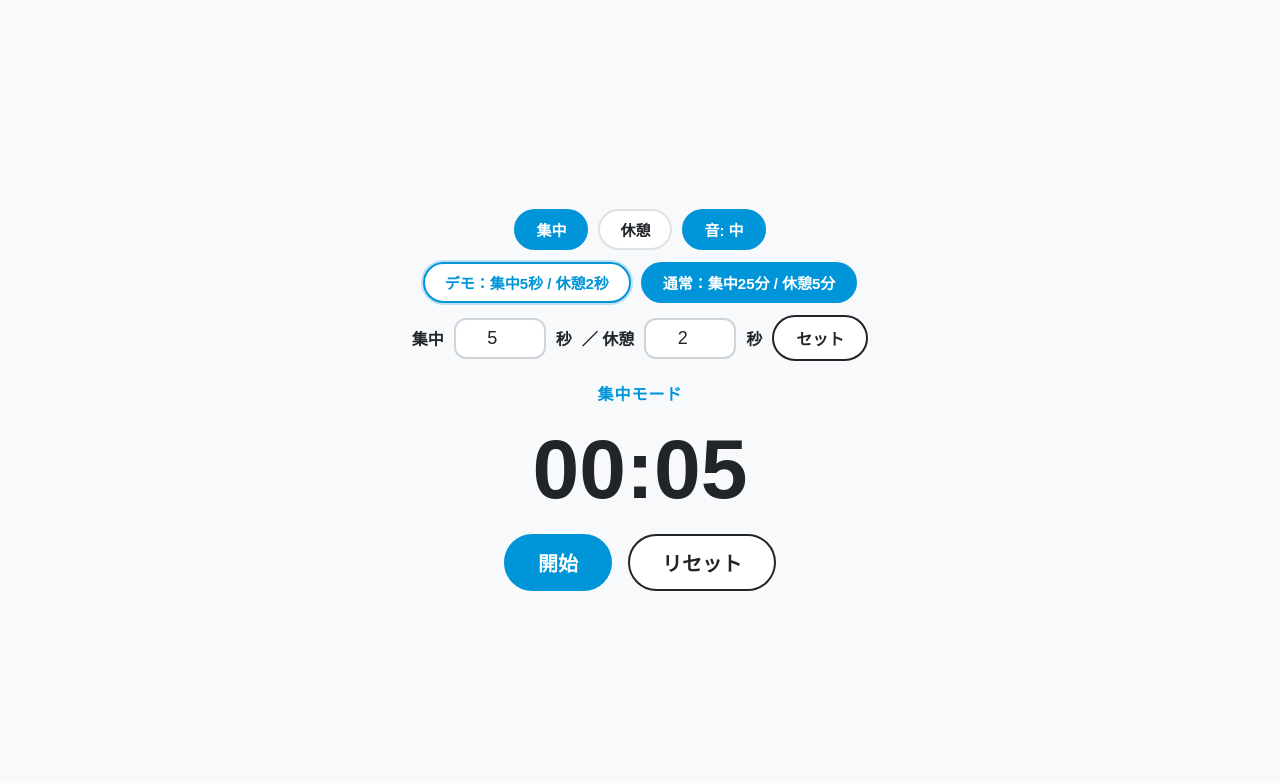
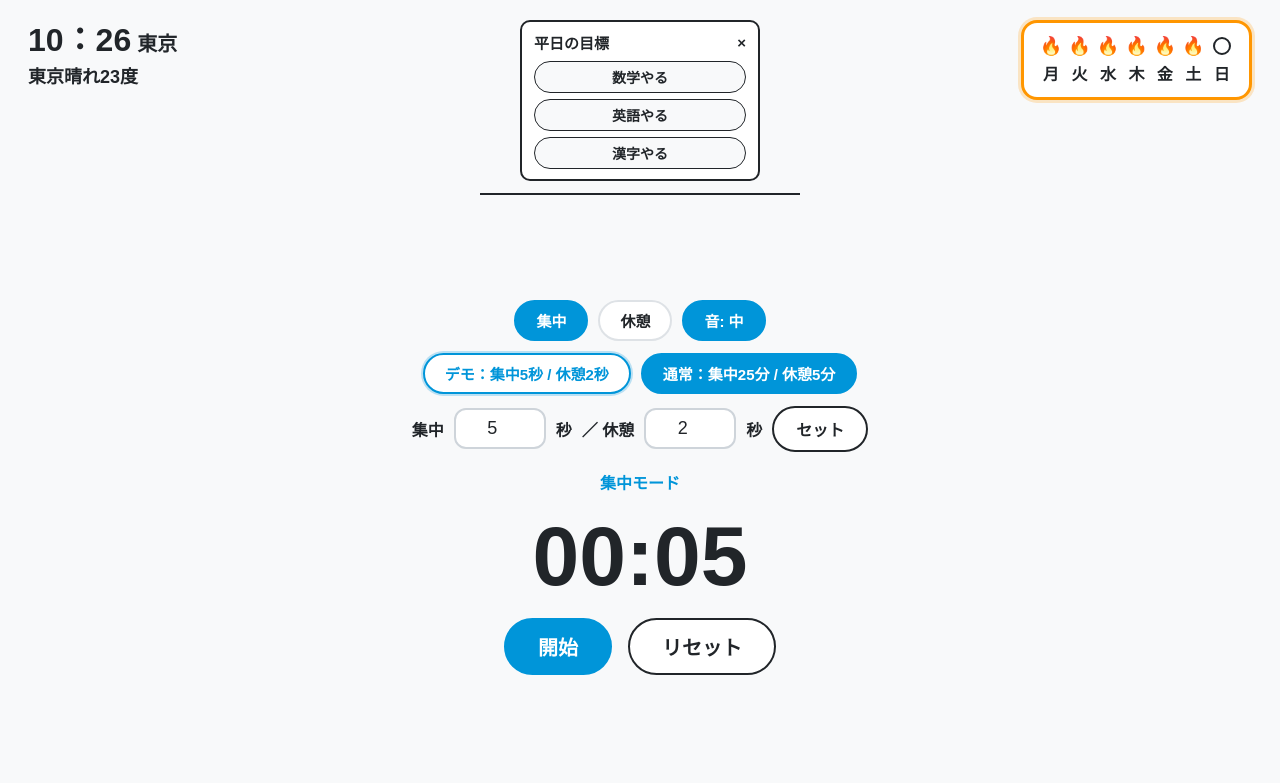
Before and after one commit to jiro-roblox2017/pomodoropro, a plain HTML site: page index.html in a window 1280 px wide. Drawn offline with Linux system fonts and the light colour scheme.

Commit message:
Update index.html

```diff
--- a/index.html
+++ b/index.html
@@ -3,7 +3,7 @@
 <head>
   <meta charset="UTF-8" />
   <meta name="viewport" content="width=device-width, initial-scale=1.0" />
-  <title>Timer (v2)</title>
+  <title>Timer (v3)</title>
   <style>
     html, body {
       margin: 0;
@@ -20,9 +20,126 @@
       height: 100%;
       display: flex;
       flex-direction: column;
+      justify-content: space-between;
+      padding: 20px 28px;
+      box-sizing: border-box;
+    }
+
+    /* 上部：時刻 / 目標 / 連続記録の枠組み */
+    .hud-top {
+      display: grid;
+      grid-template-columns: 1fr auto 1fr;
+      align-items: start;
+      gap: 16px;
+    }
+
+    /* ① 左上：時刻・天気 */
+    .clock-box {
+      line-height: 1.3;
+      font-weight: bold;
+    }
+
+    .clock-time {
+      font-size: 32px;
+    }
+
+    .clock-sub {
+      font-size: 18px;
+      margin-top: 4px;
+    }
+
+    /* ② 中央：目標カード枠 */
+    .goal-card {
+      width: 240px;
+      border: 2px solid #212529;
+      border-radius: 10px;
+      background: #fff;
+      padding: 10px 12px;
+      box-sizing: border-box;
+    }
+
+    .goal-title {
+      font-size: 15px;
+      font-weight: bold;
+      display: flex;
+      justify-content: space-between;
+      align-items: center;
+      margin-bottom: 8px;
+    }
+
+    .goal-list {
+      display: flex;
+      flex-direction: column;
+      gap: 6px;
+    }
+
+    .goal-item {
+      border: 1px solid #212529;
+      border-radius: 999px;
+      padding: 5px 10px;
+      font-size: 14px;
+      font-weight: bold;
+      text-align: center;
+      background: #F8F9FA;
+    }
+
+    /* ③ 右上：Duolingo風 連続記録枠 */
+    .streak-card {
+      justify-self: end;
+      border: 3px solid #FF9600;
+      border-radius: 16px;
+      background: #fff;
+      padding: 12px 16px;
+      box-shadow: 0 0 0 3px rgba(255, 150, 0, 0.22);
+    }
+
+    .streak-days {
+      display: grid;
+      grid-template-columns: repeat(7, 1fr);
+      gap: 6px;
+      text-align: center;
+      font-weight: bold;
+    }
+
+    .streak-col {
+      display: flex;
+      flex-direction: column;
+      align-items: center;
+      gap: 4px;
+      cursor: pointer;
+    }
+
+    .streak-icon {
+      height: 22px;
+      display: flex;
       align-items: center;
       justify-content: center;
-      gap: 20px;
+      font-size: 18px;
+    }
+
+    .streak-circle {
+      width: 14px;
+      height: 14px;
+      border: 2px solid #212529;
+      border-radius: 50%;
+      display: inline-block;
+    }
+
+    .divider {
+      width: 320px;
+      height: 2px;
+      background: #212529;
+      margin: 12px auto 0;
+    }
+
+    /* 下部：タイマー本体 */
+    .timer-area {
+      flex: 1;
+      display: flex;
+      flex-direction: column;
+      align-items: center;
+      justify-content: center;
+      gap: 18px;
     }
 
     .top {
@@ -48,7 +165,6 @@
       background: #fff;
       color: #212529;
       cursor: pointer;
-      transition: background 0.15s ease, color 0.15s ease, border-color 0.15s ease;
     }
 
     .mode-btn.active {
@@ -57,31 +173,19 @@
       color: #fff;
     }
 
-    /* デモ：白背景・青枠/青文字 */
     .preset-btn.demo {
       border-color: #0095D9;
       background: #fff;
       color: #0095D9;
     }
 
-    .preset-btn.demo.active {
-      border-color: #0095D9;
-      background: #fff;
-      color: #0095D9;
-      box-shadow: 0 0 0 2px rgba(0, 149, 217, 0.25);
-    }
-
-    /* 通常：青背景・白文字 */
     .preset-btn.normal {
       border-color: #0095D9;
       background: #0095D9;
       color: #fff;
     }
 
-    .preset-btn.normal.active {
-      border-color: #0095D9;
-      background: #0095D9;
-      color: #fff;
+    .preset-btn.active {
       box-shadow: 0 0 0 2px rgba(0, 149, 217, 0.25);
     }
 
@@ -115,15 +219,6 @@
       background: #fff;
       color: #212529;
       cursor: pointer;
-      transition: transform 0.1s ease, opacity 0.15s ease;
-    }
-
-    .round-btn:hover {
-      opacity: 0.88;
-    }
-
-    .round-btn:active {
-      transform: scale(0.97);
     }
 
     .round-btn.small {
@@ -141,7 +236,6 @@
       font-size: 16px;
       font-weight: bold;
       color: #0095D9;
-      letter-spacing: 0.06em;
     }
 
     #time {
@@ -156,6 +250,9 @@
       gap: 16px;
     }
 
+    /* 作動中はフルスクリーン＆タイマーと停止ボタンのみ */
+    body.running .hud-top,
+    body.running .divider,
     body.running .top,
     body.running .status-label,
     body.running #resetBtn {
@@ -169,6 +266,35 @@
 </head>
 <body>
   <div class="wrap">
+    <div class="hud-top">
+      <!-- ① 時刻枠 -->
+      <div class="clock-box">
+        <div class="clock-time" id="clockTime">12：34<span style="font-size:20px;margin-left:6px;">東京</span></div>
+        <div class="clock-sub">東京晴れ23度</div>
+      </div>
+
+      <!-- ② 目標枠 -->
+      <div class="goal-card">
+        <div class="goal-title">
+          <span>平日の目標</span>
+          <span>×</span>
+        </div>
+        <div class="goal-list">
+          <div class="goal-item">数学やる</div>
+          <div class="goal-item">英語やる</div>
+          <div class="goal-item">漢字やる</div>
+        </div>
+      </div>
+
+      <!-- ③ Duolingo風 連続記録枠 -->
+      <div class="streak-card">
+        <div class="streak-days" id="streakDays"></div>
+      </div>
+    </div>
+
+    <div class="divider"></div>
+
+    <div class="timer-area">
       <div class="top">
         <div class="mode-switch">
           <button id="focusTab" class="mode-btn active">集中</button>
@@ -201,6 +327,7 @@
         <button id="resetBtn" class="round-btn">リセット</button>
       </div>
     </div>
+  </div>
 
   <script>
     const VOLUME_LEVELS = [
@@ -210,10 +337,13 @@
       { label: "音: 大", gain: 0.32 }
     ];
 
-    let unitMode = "sec"; // "sec"（デモ・秒） | "min"（通常・分）
+    const DAYS = ["月", "火", "水", "木", "金", "土", "日"];
+    let flames = [true, true, true, true, true, true, false];
+
+    let unitMode = "sec";
     let focusSec = 5;
     let breakSec = 2;
-    let mode = "focus"; // "focus" | "break"
+    let mode = "focus";
     let sec = focusSec;
     let running = false;
     let volumeIndex = 2;
@@ -234,13 +364,39 @@
     const stopBtn = document.getElementById("stopBtn");
     const resetBtn = document.getElementById("resetBtn");
     const setBtn = document.getElementById("setBtn");
+    const clockTimeEl = document.getElementById("clockTime");
+    const streakDaysEl = document.getElementById("streakDays");
+
+    function updateClock() {
+      const now = new Date();
+      const hh = String(now.getHours()).padStart(2, "0");
+      const mm = String(now.getMinutes()).padStart(2, "0");
+      clockTimeEl.innerHTML = `${hh}：${mm}<span style="font-size:20px;margin-left:6px;">東京</span>`;
+    }
+
+    function renderStreak() {
+      streakDaysEl.innerHTML = "";
+      DAYS.forEach((d, idx) => {
+        const col = document.createElement("div");
+        col.className = "streak-col";
+        const icon = document.createElement("div");
+        icon.className = "streak-icon";
+        icon.innerHTML = flames[idx] ? "🔥" : '<span class="streak-circle"></span>';
+        const label = document.createElement("div");
+        label.textContent = d;
+        col.onclick = () => {
+          flames[idx] = !flames[idx];
+          renderStreak();
+        };
+        col.append(icon, label);
+        streakDaysEl.appendChild(col);
+      });
+    }
 
     function initAudio() {
       if (!audioCtx) {
         const AudioContextClass = window.AudioContext || window.webkitAudioContext;
-        if (AudioContextClass) {
-          audioCtx = new AudioContextClass();
-        }
+        if (AudioContextClass) audioCtx = new AudioContextClass();
       }
       if (audioCtx && audioCtx.state === "suspended") {
         audioCtx.resume().catch(() => {});
@@ -264,16 +420,12 @@
       notes.forEach((freq, idx) => {
         const osc = audioCtx.createOscillator();
         const gain = audioCtx.createGain();
-
         osc.type = "triangle";
         osc.frequency.setValueAtTime(freq, now + idx * 0.14);
-
         gain.gain.setValueAtTime(vol, now + idx * 0.14);
         gain.gain.exponentialRampToValueAtTime(0.0001, now + idx * 0.14 + 0.24);
-
         osc.connect(gain);
         gain.connect(audioCtx.destination);
-
         osc.start(now + idx * 0.14);
         osc.stop(now + idx * 0.14 + 0.25);
       });
@@ -332,13 +484,9 @@
     focusTab.onclick = () => switchMode("focus");
     breakTab.onclick = () => switchMode("break");
 
-    // デモ：秒単位・白ボタン
     demoPresetBtn.onclick = () => applyCycle(5, 2, "sec");
-
-    // 通常：分単位・青ボタン
     normalPresetBtn.onclick = () => applyCycle(25 * 60, 5 * 60, "min");
 
-    // セットボタン：現在の単位（分または秒）に合わせて反映
     setBtn.onclick = () => {
       const multiplier = unitMode === "min" ? 60 : 1;
       const fVal = Math.max(1, Number(focusInput.value) || 1) * multiplier;
@@ -385,6 +533,9 @@
       }
     }, 1000);
 
+    updateClock();
+    setInterval(updateClock, 10000);
+    renderStreak();
     render();
   </script>
 </body>
```
Lines whose indentation alone changed are shown as unchanged.
